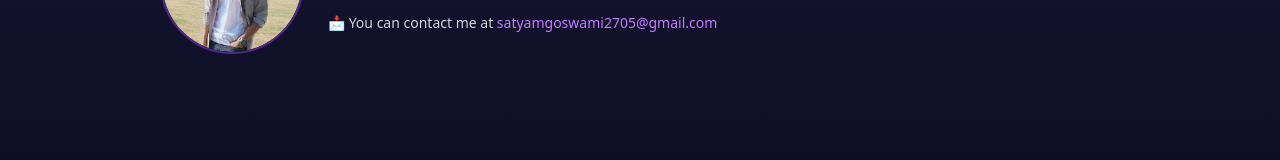
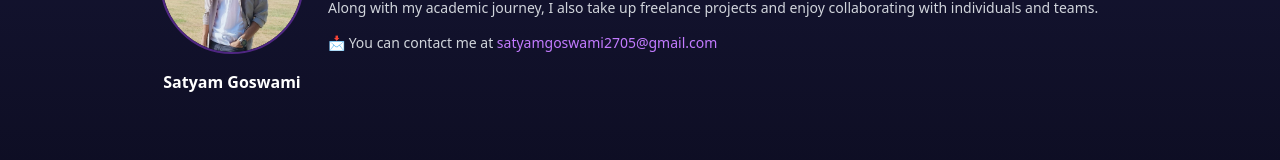
Before and after one commit to Satyam0000000/Tarang_Frontend, a React app: page /collaboration in a window 1280 px wide. Shown: the part 514-674 px from the top of the page. Built offline with nearby package versions, Linux system fonts and the light colour scheme; the HTML template or start-up script is replaced by a standard one.

Commit message:
added my name

```diff
--- a/src/pages/Collaboration.jsx
+++ b/src/pages/Collaboration.jsx
@@ -27,6 +27,9 @@ function Collaboration() {
           <div className="w-36 h-36 rounded-full overflow-hidden border-2 border-purple-500/40">
             <img src={developerPic} alt="Developer" className="w-full h-full object-cover" />
           </div>
+          <p className="text-white font-bold text-base">
+            Satyam Goswami
+          </p>
         </div>
         <p className="text-gray-300 text-sm leading-relaxed space-y-3">
           <span className="block">
```
